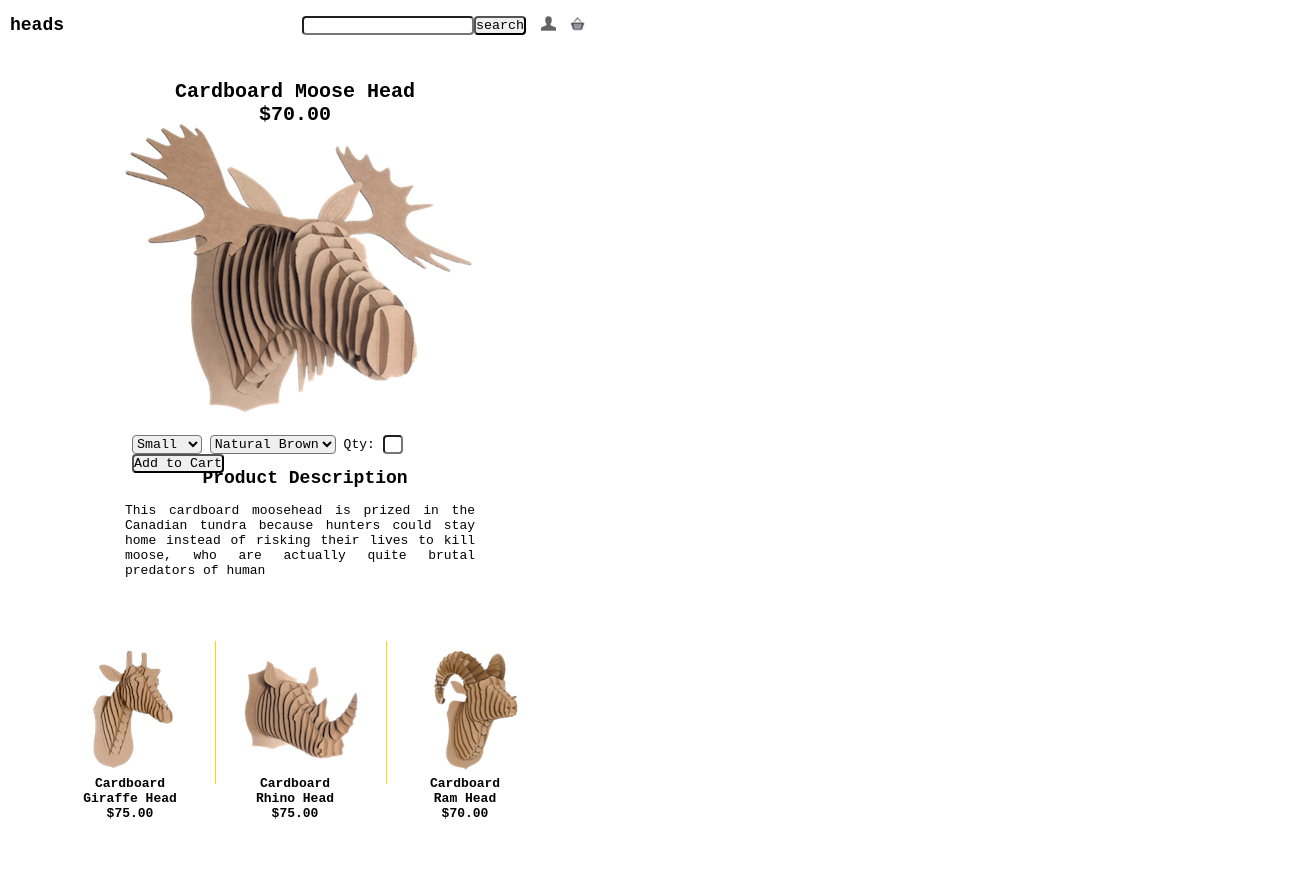
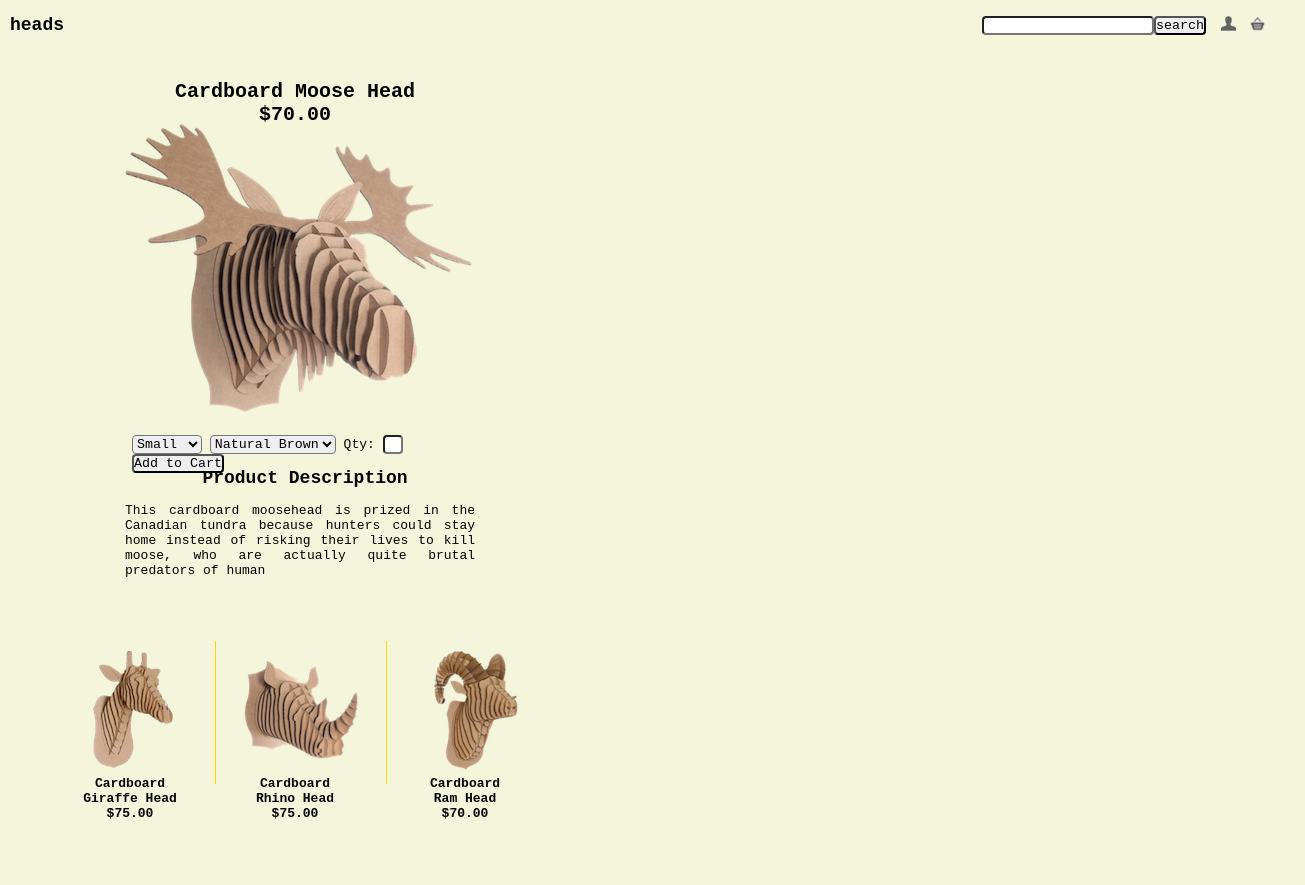
Before and after one commit to cafrinko/Product-for-Sale, a plain HTML site: page index.html in a window 1280 px wide. Shown: the whole page, 1305 px wide, since content can reach past the window. Before the commit the page ends 825 px from the top, so only its background shows below. Drawn offline with Linux system fonts and the light colour scheme.

Commit message:
changes background to beige

```diff
--- a/css/styles.css
+++ b/css/styles.css
@@ -1,7 +1,8 @@
 body, html {
   margin: 0;
   padding: 0;
-  /*background: grey;*/
+  background: beige;
+  /*opacity: 0.6;*/
 }
 
 * {
@@ -13,8 +14,25 @@ body, html {
   width: 600px;
   height: 825px;
   overflow: auto;
+  display: block;
   position: relative;
+  /*background-image: url('http://panel.ccsbmx.com/wp-content/uploads/2015/08/Barn-Wood-Paneling-Rustic.jpg');
+  opacity: 60%;*/
 }
+
+/*.wrap:before {
+  content: "";
+  background-image: url('img/rusticwood.jpg');
+  opacity: 0.6;
+  top: 0;
+  right: 0;
+  bottom: 0;
+  left: 0;
+  position: absolute;
+  width: 100%;
+  height: 100%;
+  z-index: 1;
+}*/
 
 .cf {
   clear: both;
--- a/index.html
+++ b/index.html
@@ -6,8 +6,8 @@
     <title>Product for Sale</title>
   </head>
   <body>
-
-    <div class="wrap">
+    <!-- <img class="background" src="img/rusticwood.jpg" alt="Rustic Wood"/>
+    <div class="wrap"> -->
 
       <!-- navbar -->
       <div class="navbar cf">
```
